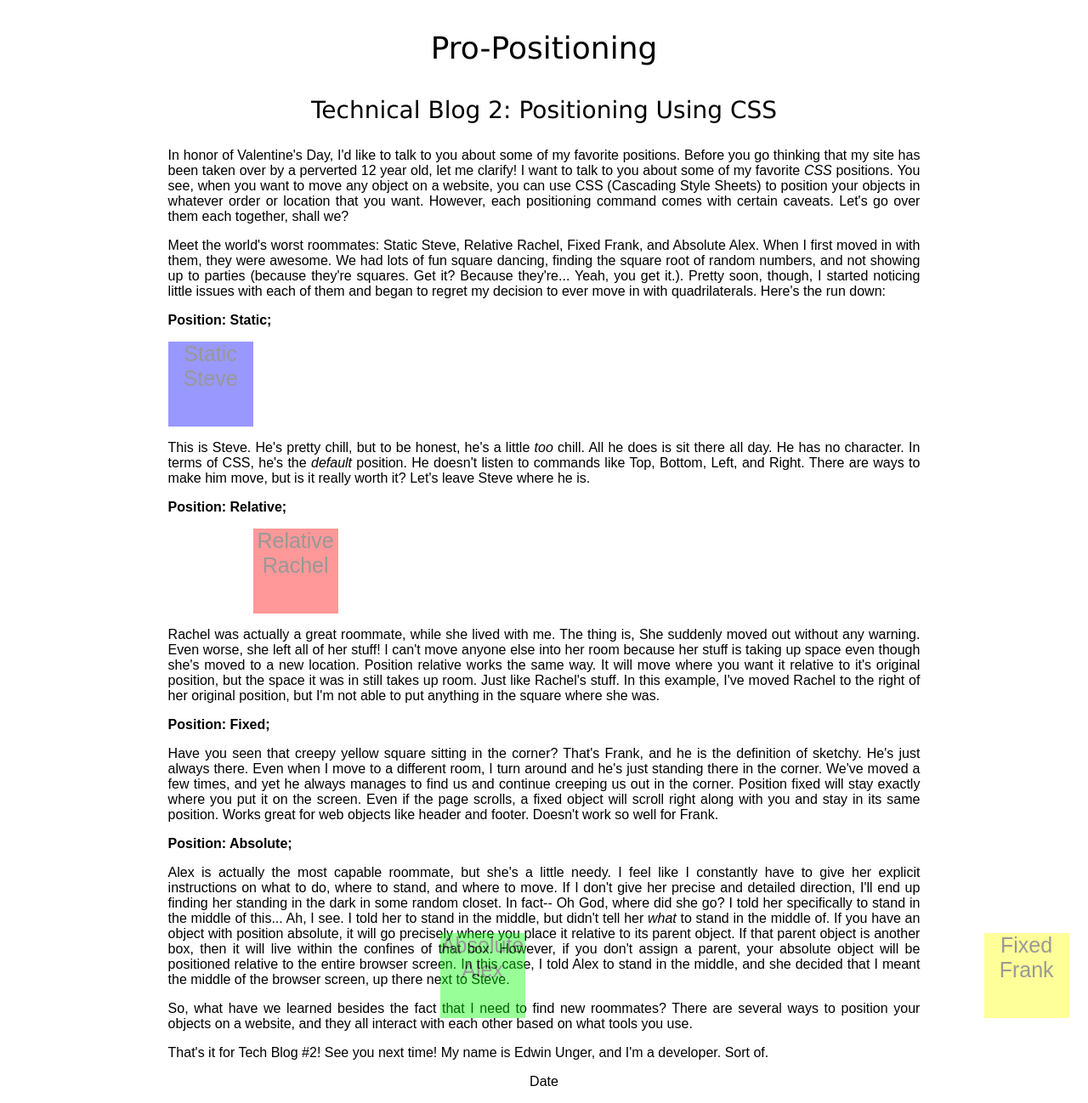
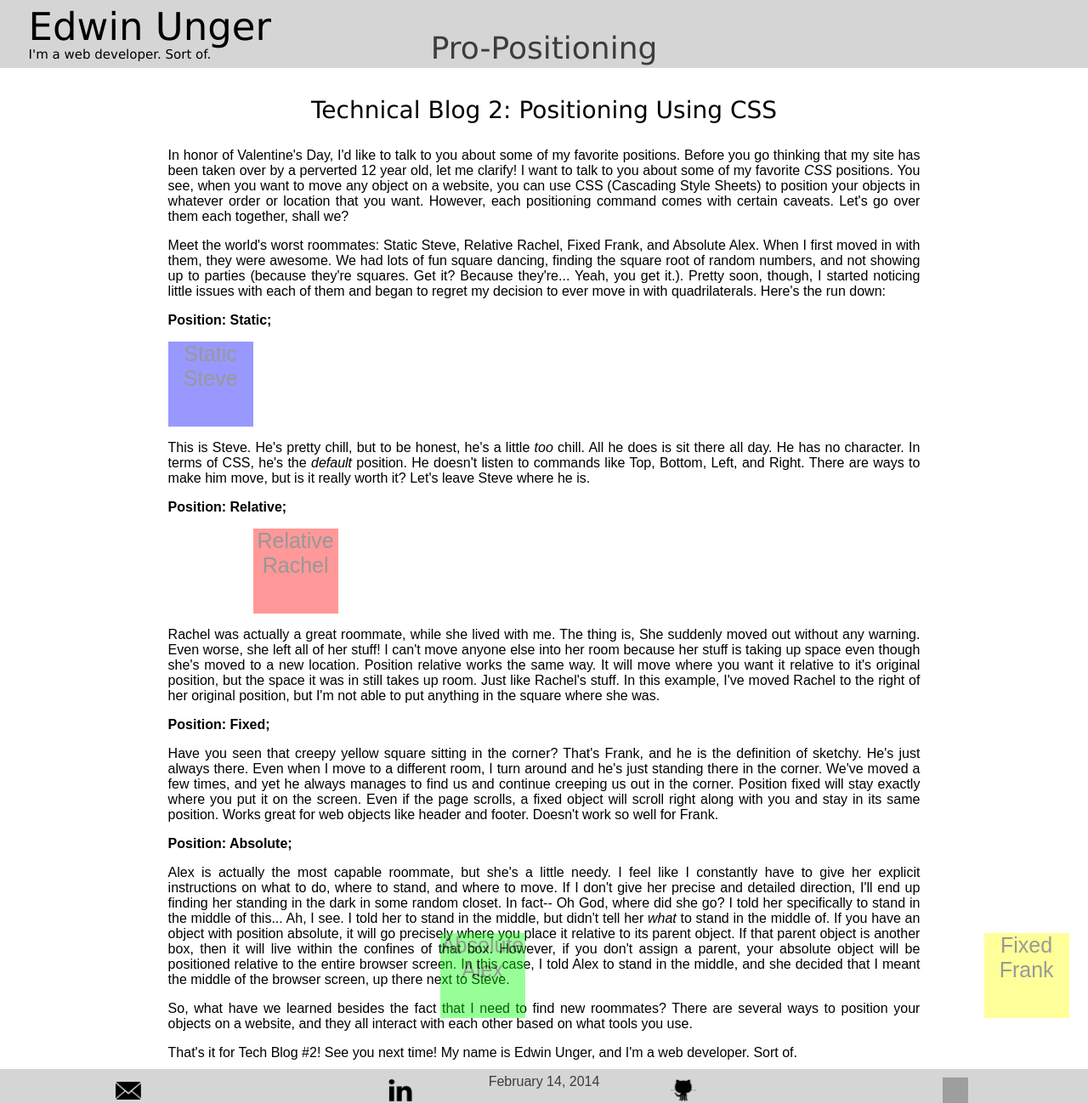
Before and after one commit to edwinunger/edwinunger.github.io, a Jekyll site: the page blog/2015-02-14-t2-css-design.html, which Jekyll copies as it is, in a window 1280 px wide and 1298 px high. Shown: the whole window at 85% size. Built offline with Jekyll 4.4.1, drawn with Linux system fonts in a browser that asks for light colours; grey boxes are pictures that could not be loaded.

Commit message:
updating blog css

```diff
--- a/blog/2015-02-14-t2-css-design.html
+++ b/blog/2015-02-14-t2-css-design.html
@@ -1,9 +1,10 @@
 <!DOCTYPE html>
 <html>
 <head>
-  <title>Edwin Unger</title>
+  <title>Positioning Using CSS</title>
   <meta charset="UTF-8">
   <link rel="stylesheet" type="text/css" href="https://edwinunger.github.io/stylesheets/blog-stylesheet.css">
+  <link rel="stylesheet" type="text/css" href="https://edwinunger.github.io/stylesheets/default.css">
   <style type="text/css">
     .static { position: static;
               height: 100px;
@@ -49,6 +50,13 @@
   </style>
 </head>
 <body>
+
+  <div id="header"></div>
+    <header>
+      <a href="http://edwinunger.com"><p id="name">Edwin Unger</p></a>
+      <p id="quote">I'm a web developer. Sort of.</p>
+    </header>
+
   <p class="title">Pro-Positioning</p>
   <p class="subtitle">Technical Blog 2: Positioning Using CSS</p>
   <section class="blog">
@@ -90,9 +98,26 @@
     So, what have we learned besides the fact that I need to find new roommates? There are several ways to position your objects on a website, and they all interact with each other based on what tools you use.
   </p>
   <p>
-    That's it for Tech Blog #2! See you next time! My name is Edwin Unger, and I'm a developer. Sort of.
+    That's it for Tech Blog #2! See you next time! My name is Edwin Unger, and I'm a web developer. Sort of.
   </p>
-  <p class="date">Date</p>
+  <p class="date">February 14, 2014</p>
   </section>
+
+  <div id="footer"></div>
+    <footer>
+      <a href="mailto: edwin@ungermail.com">
+        <img id="email" src="https://github.com/edwinunger/edwinunger.github.io/blob/master/images/email.png?raw=true" alt="Email">
+      </a>
+      <a href="https://www.linkedin.com/pub/edwin-unger/91/b04/51b" target="_blank">
+        <img id="linkedin" src="https://github.com/edwinunger/edwinunger.github.io/blob/master/images/linkedin.png?raw=true" alt="LinkedIn">
+      </a>
+      <a href="https://github.com/edwinunger" target="_blank">
+        <img id="github" src="https://github.com/edwinunger/edwinunger.github.io/blob/master/images/github.png?raw=true" alt="GitHub">
+      </a>
+      <a href="https://twitter.com/edwin_unger" target="_blank">
+        <img id="twitter" src="https://github.com/edwinunger/edwinunger.github.io/blob/master/images/twitter.png?raw=true" alt="Twitter">
+      </a>
+    </footer>
+
 </main>
 </html>
```
Also changed, not shown: blog/2015-02-03-c1-chefs-kitchen.html (+27 -2 lines), blog/2015-02-03-t1-git-blog.html (+24 -1 lines).
